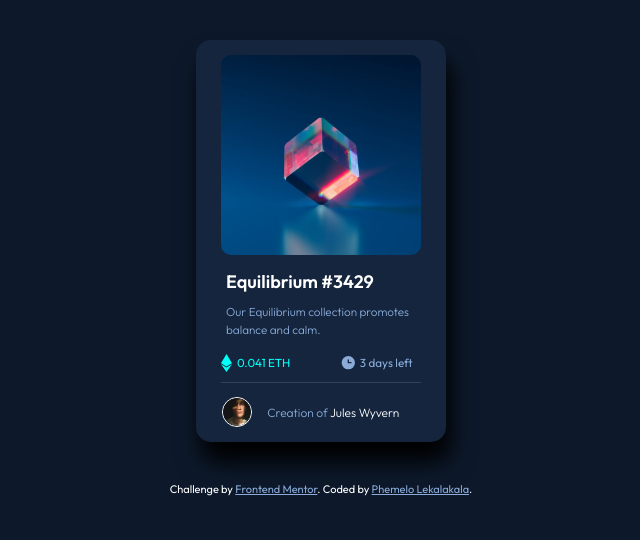
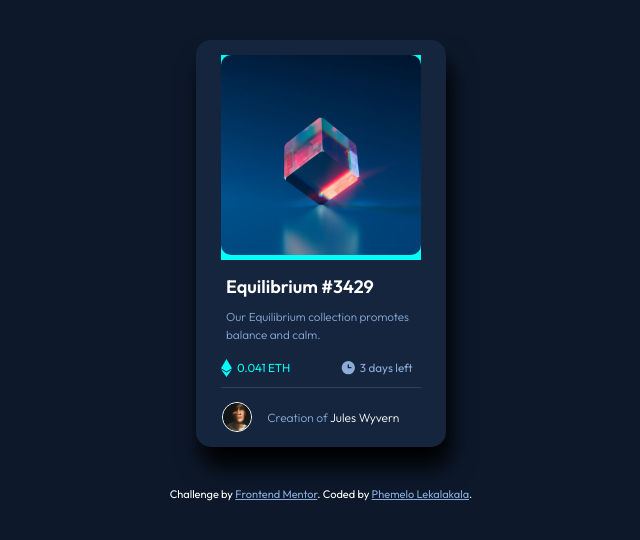
Before and after one commit to Phemelo27/nft-preview-card-component, a plain HTML site: page index.html in a window 1280 px wide. Shown: the whole page, without its empty margins (319-959 px from the left). Drawn offline with Linux system fonts and the light colour scheme.

Commit message:
Styling and refactoring

```diff
--- a/index.html
+++ b/index.html
@@ -17,10 +17,10 @@
 </head>
 <body>
     <section class="card">
+            <!-- <img class="view" src="images/icon-view.svg" alt=""> -->
+        <div class="img-container">
         <img class="cube-img" src="images/image-equilibrium.jpg">
-        <!-- <div class="s">
-            <img class="view" src="images/icon-view.svg" alt="">
-        </div> -->
+        </div>
         <p class="product">Equilibrium #3429</p>
         <p class="description">Our Equilibrium collection promotes<br> balance and calm.</p>
         <div class="pnt">
--- a/styles.css
+++ b/styles.css
@@ -31,12 +31,15 @@ section {
     margin: 0 auto;
 }
 
+.img-container {
+    margin: 15px auto;
+    background-color: hsl(178, 100%, 50%);
+}
+
 .cube-img {
     color: white;
     width: 200px;
     border-radius: 10px;
-    margin: 15px auto;
-    z-index: 1;
 }
 
 /*.s {
```
